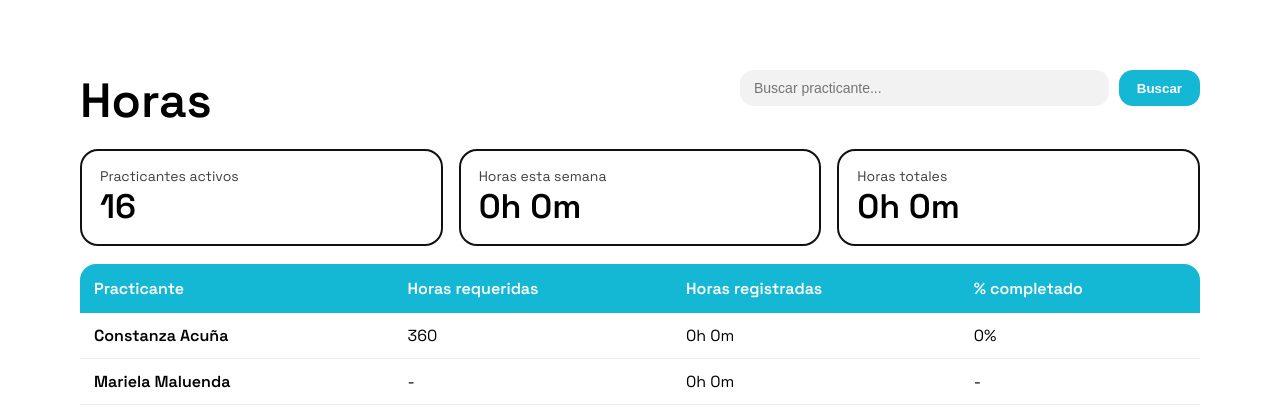
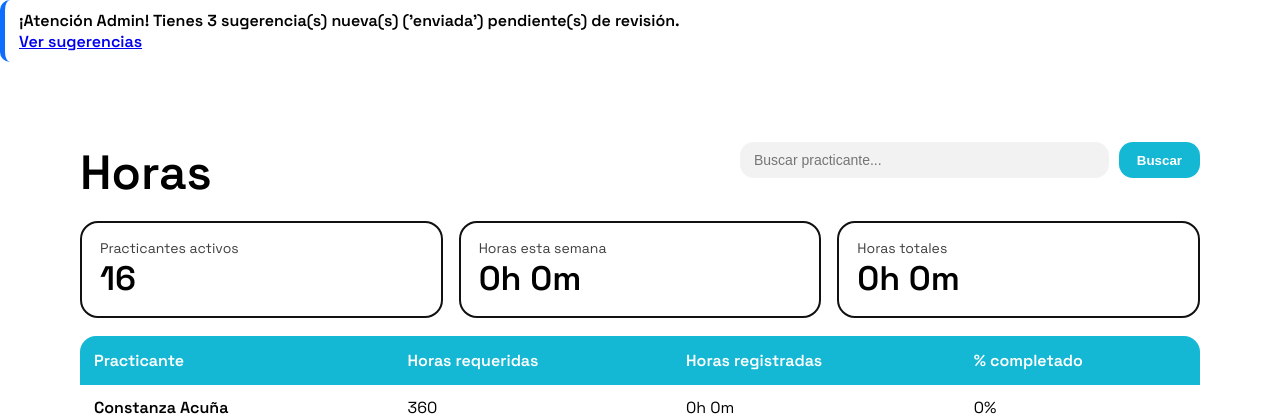
Before and after one commit to pabloandrestro/dashboard-practicantes, a Django app: page /panel/horas/ in a window 1280 px wide. Shown: the part 80-498 px from the top of the page. Run offline with Django 5.2, Linux system fonts and the light colour scheme; a user stored in the database is signed in; data comes from the database, SQL or seed files in the repository.

Commit message:
Probando funcionalidad de gestion de sugerencias

```diff
--- a/config/settings.py
+++ b/config/settings.py
@@ -109,6 +109,9 @@ TEMPLATES = [
                 'core.context_processors.navbar_avatar',
                 'core.context_processors.es_controller',
                 'core.context_processors.es_admin_path',
+
+                # NUEVO: Inyecta el contador de sugerencias para el admin
+                'core.context_processors.sugerencias_pendientes',
             ],
         },
     },
--- a/core/context_processors.py
+++ b/core/context_processors.py
@@ -11,7 +11,7 @@ Mi objetivo es:
 """
 
 from .models import Practicante, PerfilAdmin
-
+from .models import Sugerencia
 
 def _get_practicante(request):
     """
@@ -92,3 +92,16 @@ def es_admin_path(request):
 
     path_actual = request.path or ""
     return {"es_admin_path": path_actual.startswith("/panel/")}
+
+def sugerencias_pendientes(request):
+    """
+    Inyecta el contador de sugerencias nuevas ('enviada')
+    solo si el usuario es administrador.
+    """
+    if request.user.is_authenticated and request.user.is_staff:
+        # Filtramos por el estado 'enviada' según tu migración 0013_sugerencia_estado.py
+        count = Sugerencia.objects.filter(estado='enviada').count()
+        return {'nuevas_sugerencias_count': count}
+
+    # Para los practicantes normales, el conteo siempre es 0
+    return {'nuevas_sugerencias_count': 0}
--- a/core/templates/base.html
+++ b/core/templates/base.html
@@ -260,6 +260,21 @@
 
   </div>
 
+  {% if user.is_authenticated and user.is_staff %}
+    {% if nuevas_sugerencias_count > 0 %}
+        <div class="alert alert-info shadow-sm mb-4" role="alert" style="border-left: 5px solid #0d6efd;">
+            <div class="d-flex justify-content-between align-items-center">
+                <div>
+                    <strong>¡Atención Admin!</strong> Tienes <strong>{{ nuevas_sugerencias_count }}</strong> sugerencia(s) nueva(s) ('enviada') pendiente(s) de revisión.
+                </div>
+                <a href="{% url 'sugerencias' %}" class="btn btn-sm btn-primary">
+                    Ver sugerencias
+                </a>
+            </div>
+        </div>
+    {% endif %}
+{% endif %}
+
   <!-- ================= MENSAJES GLOBALES (ALERTAS) ================= -->
   {% if messages %}
   <div class="alerts">
```
